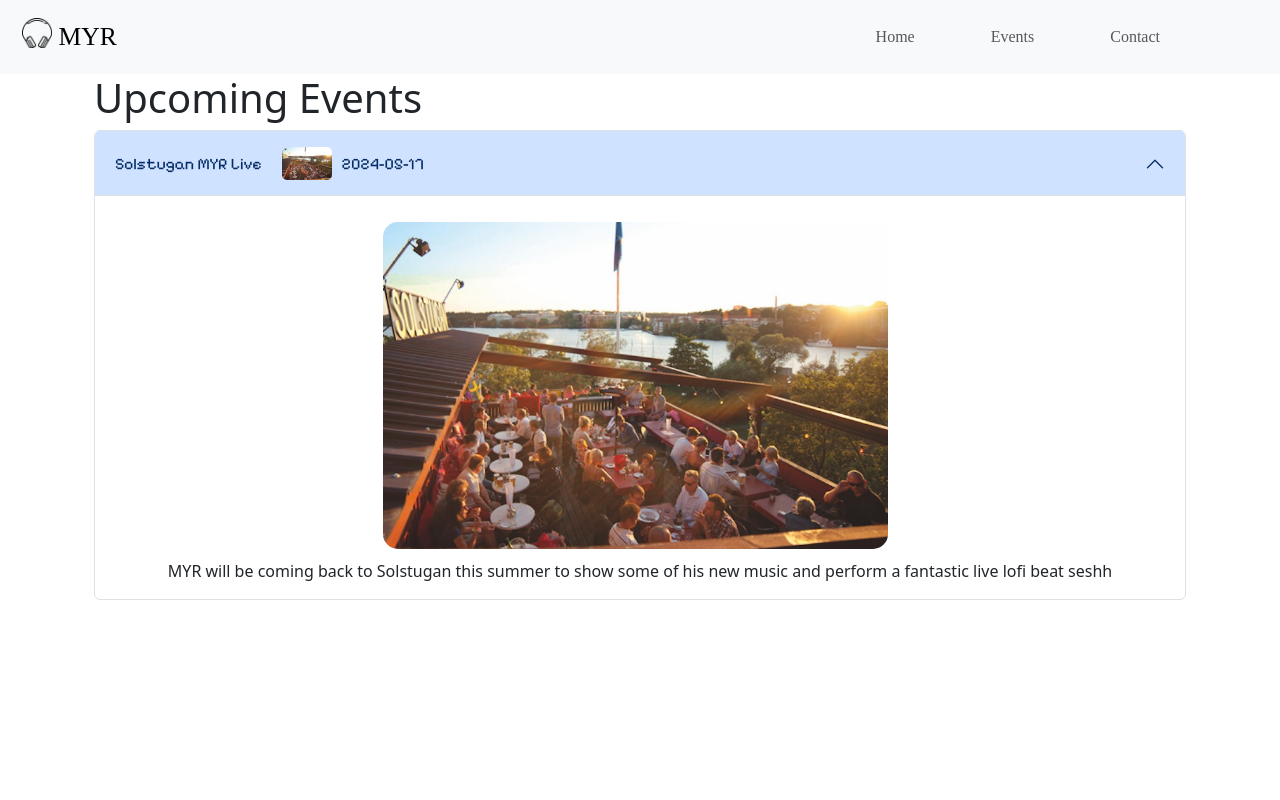
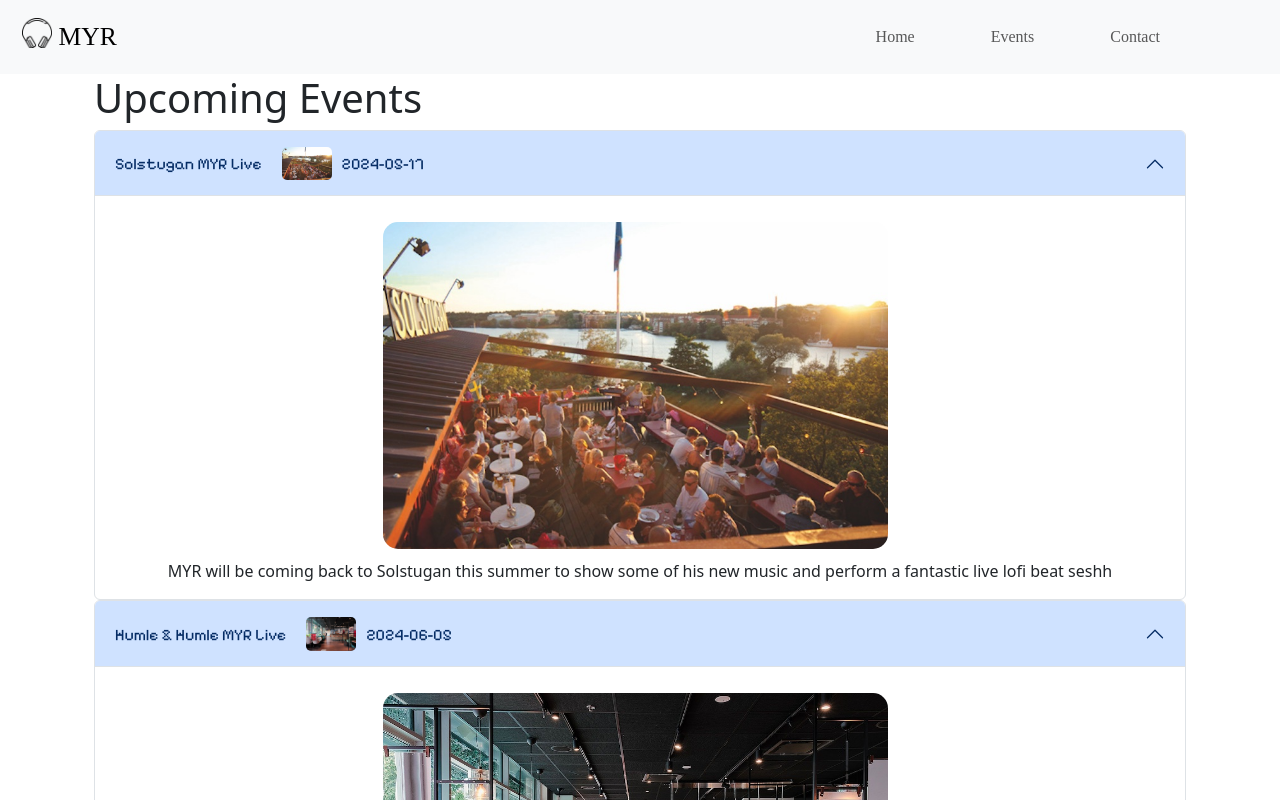
Before and after one commit to hasuwini77/R_02_myrProds, a React (Vite) app: page /event in a window 1280 px wide. Shown: the top 800 px of the page. Built offline with nearby package versions, Linux system fonts and the light colour scheme; a web font is replaced by a local one.

Commit message:
added some hard kind of coded basicEvents to start win

```diff
--- a/src/components/pages/EventPage/index.jsx
+++ b/src/components/pages/EventPage/index.jsx
@@ -10,6 +10,7 @@ const EventPage = () => {
           <h1>Upcoming Events</h1>
         </div>
         <BasicEvent event="Solstugan MYR Live " img="solstugan.jpg" date=" 2024-05-17" description="MYR will be coming back to Solstugan this summer to show some of his new music and perform a fantastic live lofi beat seshh" />
+        <BasicEvent event="Humle & Humle MYR Live " img="humle.jpg" date=" 2024-06-05" description="MYR will be playing his new EP: Magic Dream at the local chill spot Humle & Humle, come to chill and drink some beers! " />
       </Container>
     </>
   );
```
